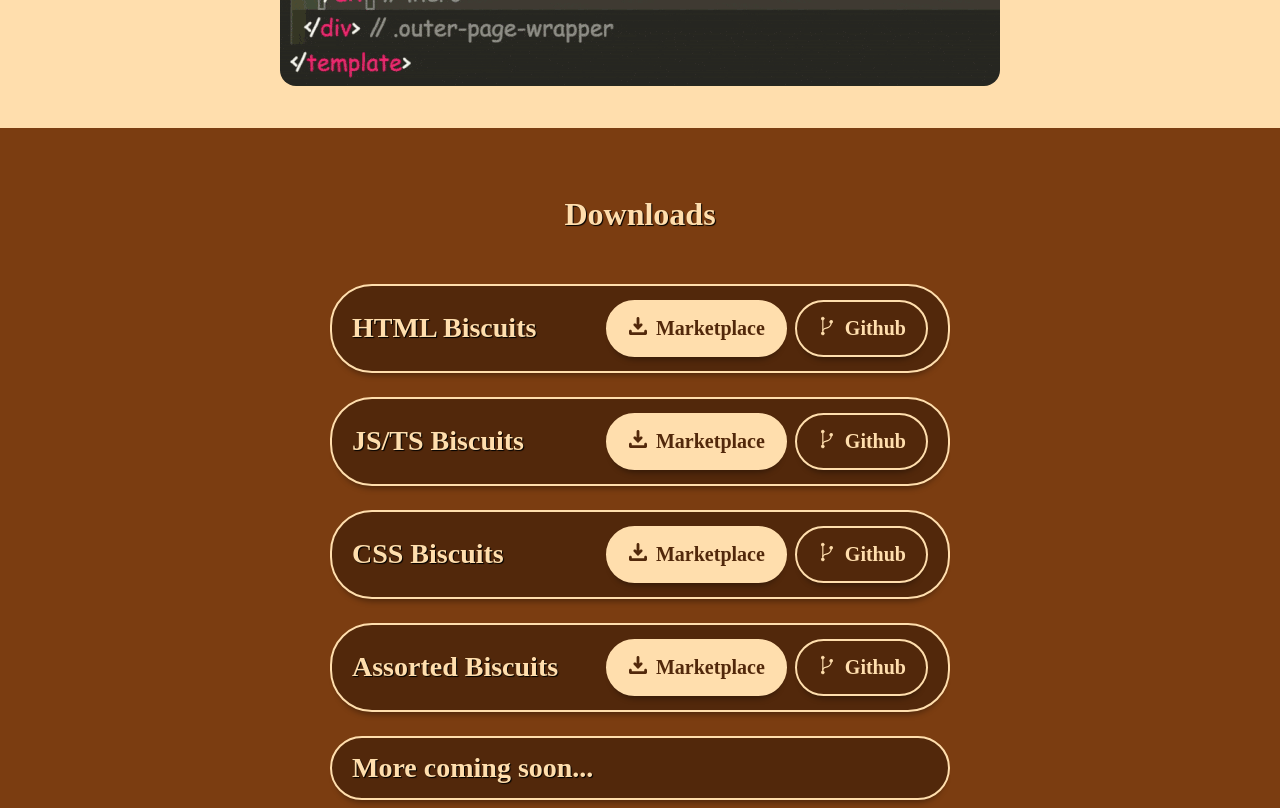
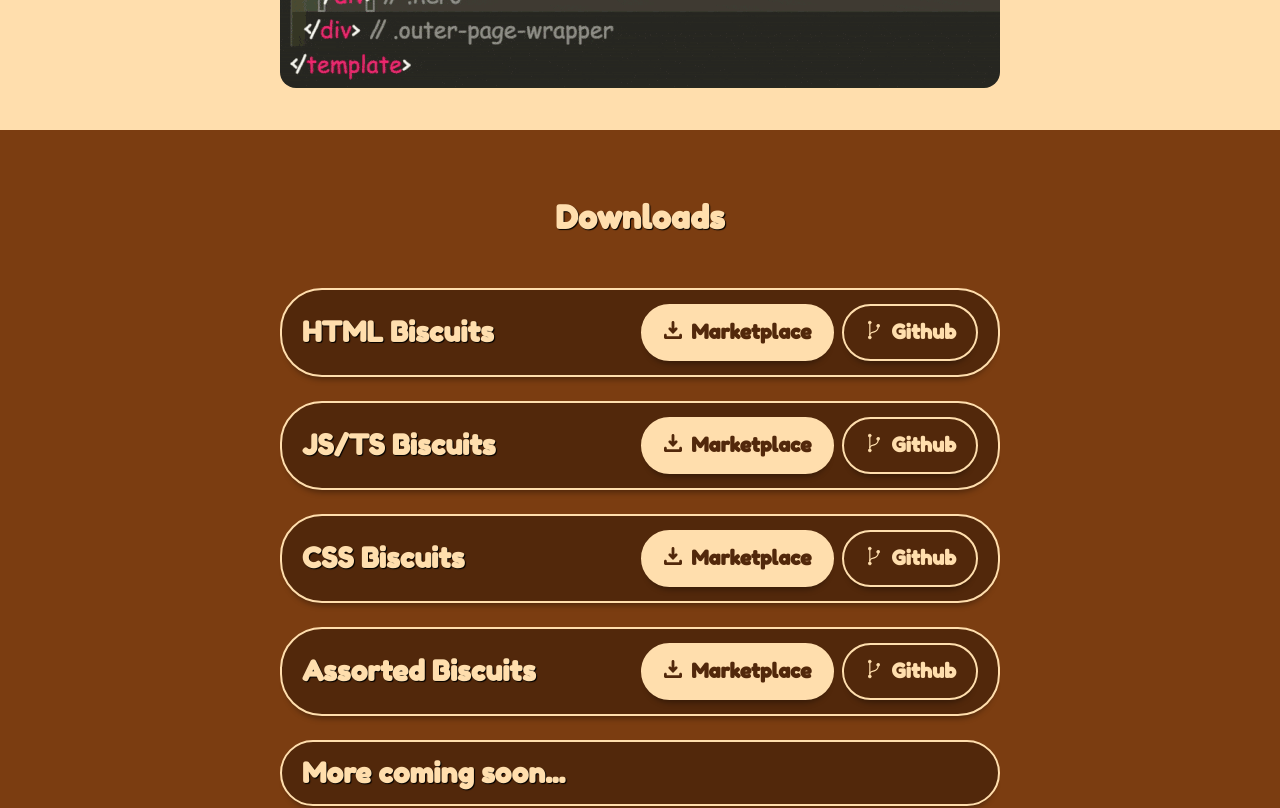
Before and after one commit to code-biscuits/code-biscuits.github.io, a Nuxt app: page / in a window 1280 px wide. Shown: the part 858-1666 px from the top of the page. Built offline with nearby package versions, Linux system fonts and the light colour scheme.

Commit message:
feat: add branded fonts and fix button positioning

```diff
--- a/assets/styles/_mixins.scss
+++ b/assets/styles/_mixins.scss
@@ -10,10 +10,15 @@
   padding: 14px 20px;
   text-decoration: none;
   font-weight: bold;
+  font-family: "Fredoka One";
   transition: all 0.3s;
   outline: none;
   align-items: center;
   justify-content: center;
+
+  * {
+    font-family: "Fredoka One";
+  }
 
   &:hover,
   &:focus {
--- a/components/header.vue
+++ b/components/header.vue
@@ -71,11 +71,11 @@
 
     position: absolute;
     top: 400px;
-    right: calc(50vw - 70px);
+    right: calc(50vw - 68px);
     transition: all 0.3s;
 
     @media (min-width: $breakpoint-md) {
-      right: calc(50vw - 120px);
+      right: calc(50vw - 168px);
     }
   }
 
--- a/nuxt.config.js
+++ b/nuxt.config.js
@@ -3,4 +3,17 @@
   generate: {
     dir: "docs",
   },
+  head: {
+    link: [
+      {
+        rel: "stylesheet",
+        href: "https://fonts.googleapis.com/css2?family=Poppins&display=swap",
+      },
+      {
+        rel: "stylesheet",
+        href:
+          "https://fonts.googleapis.com/css2?family=Fredoka+One&display=swap",
+      },
+    ],
+  },
 };
--- a/pages/index.vue
+++ b/pages/index.vue
@@ -21,6 +21,7 @@
           :key="extension.slug"
         >
           <h3>{{ extension.name }} Biscuits</h3>
+          <div class="spacer"></div>
           <div class="buttons">
             <a
               class="marketplace-button"
@@ -76,6 +77,7 @@
 
 * {
   box-sizing: border-box;
+  font-family: "Poppins";
 }
 
 h1,
@@ -85,6 +87,11 @@
 h5,
 h6 {
   text-shadow: 1px 1px 1px #000;
+  font-family: "Fredoka One";
+}
+
+.spacer {
+  flex: 1 1 auto;
 }
 
 .outer-page-wrapper {
@@ -177,13 +184,20 @@
     margin-bottom: 24px;
     background: $dark-text-color;
 
-    width: 620px;
+    width: 720px;
     max-width: calc(100vw - 48px);
 
     h3 {
       font-size: 28px;
       color: $light-text-color;
       margin: 0;
+    }
+
+    .buttons {
+      display: flex;
+      align-items: flex-end;
+      flex-wrap: wrap;
+      min-width: 140px;
     }
   }
 }
```
